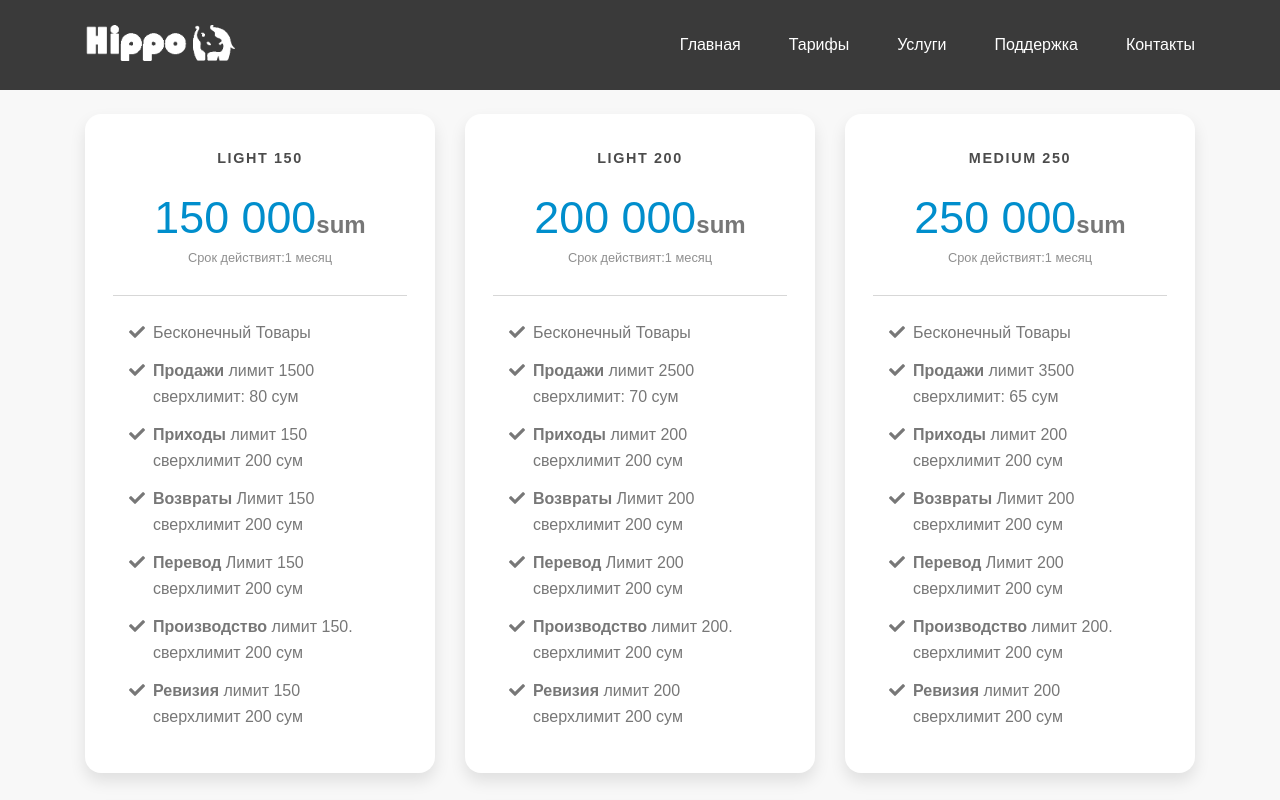
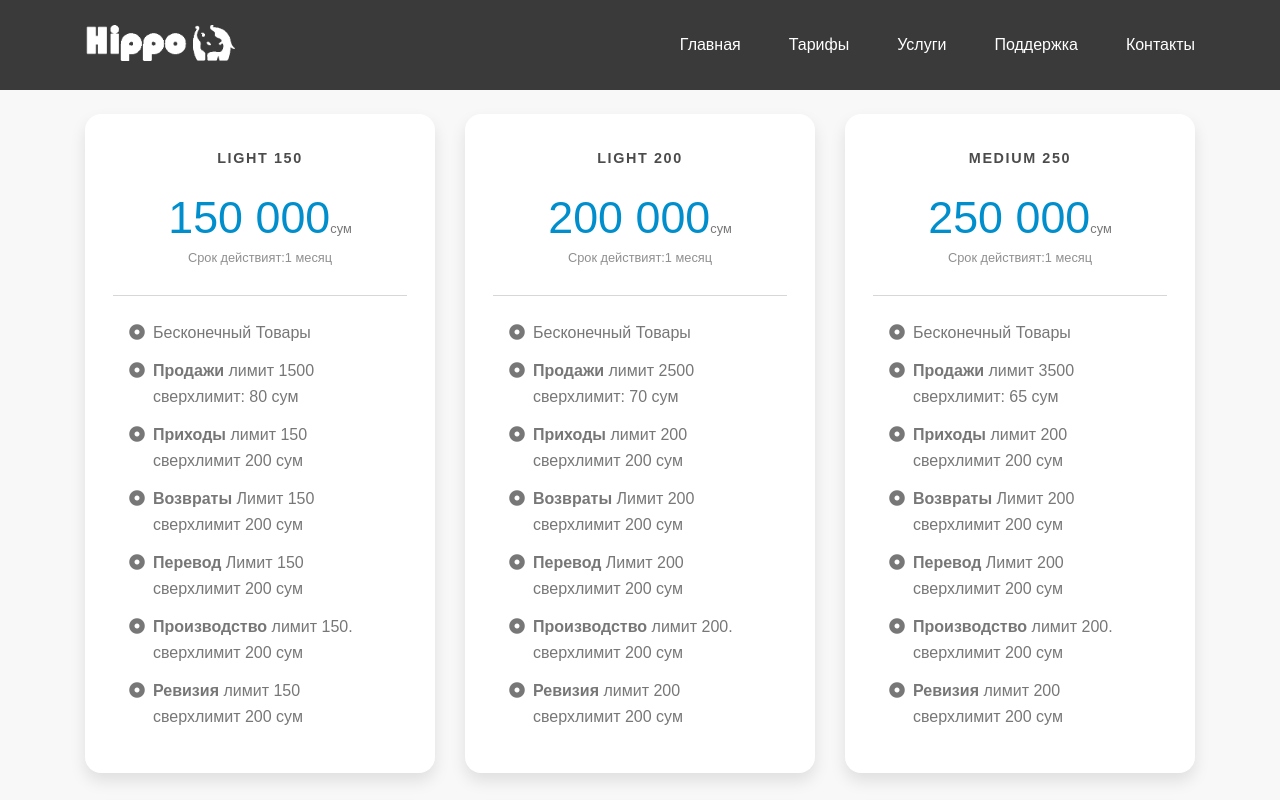
Before and after one commit to yuldashev6267/hippo-landing, a Vue app: page /tariffs in a window 1280 px wide. Shown: the top 800 px of the page. Built offline with nearby package versions, Linux system fonts and the light colour scheme.

Commit message:
changesum to сум

```diff
--- a/src/components/routerComponents/support.vue
+++ b/src/components/routerComponents/support.vue
@@ -1,7 +1,4 @@
 <template>
-
-
-
 <div class="section">
     <div class="container">
     <div>
--- a/src/components/routerComponents/tariffs.vue
+++ b/src/components/routerComponents/tariffs.vue
@@ -8,20 +8,20 @@
         <div class="card mb-5 mb-lg-0">
           <div class="card-body" >
             <h5 class="card-title text-muted text-uppercase text-center"><span style="color:black;font-weight:900">{{card1.tariff}}</span></h5>
-            <h6 class="card-price text-center"><span  style="color:#008ecc">{{card1.price}}&nbsp;000</span><span class="period text-center">sum</span></h6>
+            <h6 class="card-price text-center"><span  style="color:#008ecc">{{card1.price}}&nbsp;000</span><span class="text-center" style="font-size:0.8rem">сум</span></h6>
             <p class="text-center" style="font-size:0.8rem">
             Срок действият:1 месяц</p>
             <hr>
             <ul class="fa-ul">
-              <li><span class="fa-li"><i class="fas fa-check"></i></span>Бесконечный Товары</li>
-              <li><span class="fa-li"><i class="fas fa-check"></i></span><span  class="text-1">продажи </span><span>лимит {{card1.salesLimit}}<br>сверхлимит: {{card1.sLimit}} сум</span> </li>
-              <li><span class="fa-li"><i class="fas fa-check"></i></span><span class="text-1">Приходы </span>лимит {{card1.parishesLimit}}<br>сверхлимит {{card1.pLimit}} сум </li>
-              <li><span class="fa-li"><i class="fas fa-check"></i></span><span class="text-1">Возвраты </span>Лимит {{card1.refundsLimit}}<br>сверхлимит {{card1.rlimit}} сум</li>
-              <li><span class="fa-li"><i class="fas fa-check"></i></span><span class="text-1">Перевод </span>Лимит {{card1.transferLimit}}<br>сверхлимит {{card1.tLimit}} сум</li>
-<li><span class="fa-li"><i class="fas fa-check"></i></span><span class="text-1">Производство </span>лимит {{card1.productionLimit}}.<br>сверхлимит {{card1.prLimit}} сум
+              <li><span class="fa-li"><i class="fas fa-dot-circle"></i></span>Бесконечный Товары</li>
+              <li><span class="fa-li"><i class="fas fa-dot-circle"></i></span><span  class="text-1">продажи </span><span>лимит {{card1.salesLimit}}<br>сверхлимит: {{card1.sLimit}} сум</span> </li>
+              <li><span class="fa-li"><i class="fas fa-dot-circle"></i></span><span class="text-1">Приходы </span>лимит {{card1.parishesLimit}}<br>сверхлимит {{card1.pLimit}} сум </li>
+              <li><span class="fa-li"><i class="fas fa-dot-circle"></i></span><span class="text-1">Возвраты </span>Лимит {{card1.refundsLimit}}<br>сверхлимит {{card1.rlimit}} сум</li>
+              <li><span class="fa-li"><i class="fas fa-dot-circle"></i></span><span class="text-1">Перевод </span>Лимит {{card1.transferLimit}}<br>сверхлимит {{card1.tLimit}} сум</li>
+<li><span class="fa-li"><i class="fas fa-dot-circle"></i></span><span class="text-1">Производство </span>лимит {{card1.productionLimit}}.<br>сверхлимит {{card1.prLimit}} сум
 </li>
 
-<li><span class="fa-li"><i class="fas fa-check"></i></span><span class="text-1">Ревизия </span>лимит {{card1.revisionLimit}}<br> сверхлимит {{card1.reLimit}} сум
+<li><span class="fa-li"><i class="fas fa-dot-circle"></i></span><span class="text-1">Ревизия </span>лимит {{card1.revisionLimit}}<br> сверхлимит {{card1.reLimit}} сум
 </li>
             </ul>
           </div>
```
